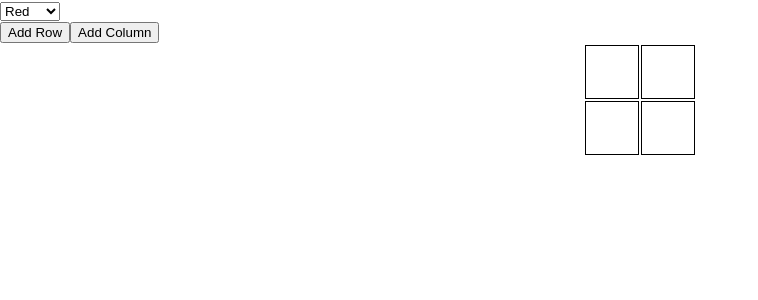
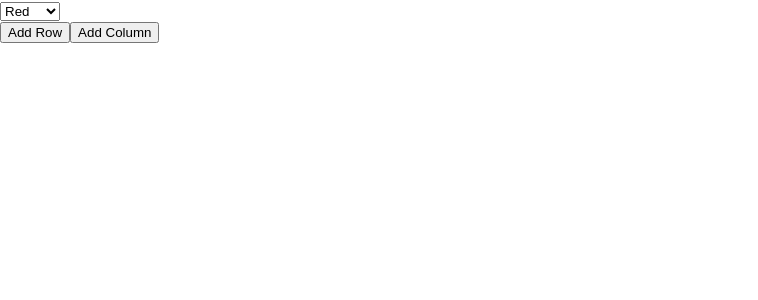
Before and after one commit to Anthonysokolov/cuny2x-colorgrid, a React (Create React App) app: page / in a window 1280 px wide. Shown: the top 300 px of the page, without its empty margins (0-758 px from the left). Built offline with nearby package versions, Linux system fonts and the light colour scheme.

Commit message:
Reimplementing to return the whole Table due to rerendering issues

```diff
--- a/src/App.js
+++ b/src/App.js
@@ -1,7 +1,6 @@
 import React, {Component} from 'react';
 import './App.css';
-import Cell from "./components/cell.js"
-import TableRow from "./components/TableRow.js"
+import Table from "./components/Table.js"
 
 class App extends Component{
     constructor(props){
@@ -22,10 +21,6 @@ class App extends Component{
 	this.setState({cols:this.state.cols+1})
     }
     render(){
-    let rowArr = []
-    for(let i = 0; i < this.state.rows; i++){
-      rowArr.push(i)
-    }
 	return  <div>
             <div id="dropdown">
             <select id="color" >
@@ -38,13 +33,11 @@ class App extends Component{
             <button onClick={this.addRow}>Add Row</button>
             <button onClick={this.addCol}>Add Column</button>
             </div>
+
             <table id="main-grid" align="center">
-            <tbody>
-              {rowArr.map(() => {
-                return <TableRow cols={this.state.cols} fillColor={this.state.fillColor}/>
-              })}
-            </tbody>
+	    <Table rows={this.state.rows} cols={this.state.cols} fillColor={this.state.fillColor}/>
 	    </table>
+
 	</div>
 
     }
--- /dev/null
+++ b/src/components/Table.js
@@ -0,0 +1,18 @@
+import React, {Component} from 'react'
+import TableRow from './TableRow.js'
+
+class Table extends Component{
+    constructor(props){
+	super(props)
+	this.state = {
+	    rows: props.rows,
+	    cols: props.cols,
+	    fillColor: props.fillColor
+	}
+    }
+    render(){
+	return (<tbody><TableRow /></tbody>);
+    }
+}
+
+export default Table
--- a/src/components/TableRow.js
+++ b/src/components/TableRow.js
@@ -4,23 +4,34 @@ import Cell from './cell.js'
 class TableRow extends Component{
     constructor(props){
 	super(props)
-    var colArray = []
-    for(let i = 0; i < props.cols; i++){
-      colArray.push(i)
-    }
 	this.state = {
-      cols:colArray,
+	    rows: props.rows,
+	    cols: props.cols,
 	    fillColor: props.fillColor
 	}
     }
+
+    addCells = () => {
+	let colArr = [];
+	for(let i = 0; i < this.state.cols; i++){
+	    colArr.push("");
+	}
+	let result = colArr.map( () => (
+		<Cell fillColor={this.state.fillColor}/>
+	));
+	console.log(result);
+	return result;
+    }
+
     render(){
-    console.log(this.state.cols)
-    return <tr>
-              {this.state.cols.map((color) => {
-                  return <Cell fillColor={this.state.fillColor}/>
-              })
+	let rowArr = [];
+	for(let i = 0; i < this.state.rows; i++){
+	    rowArr.push("");
 	}
-           </tr>
+	let result = rowArr.map( () => (
+		<tr>{this.addCells()}</tr>
+	));
+	return result;
     }
 }
 
```
Lines whose indentation alone changed are shown as unchanged.
